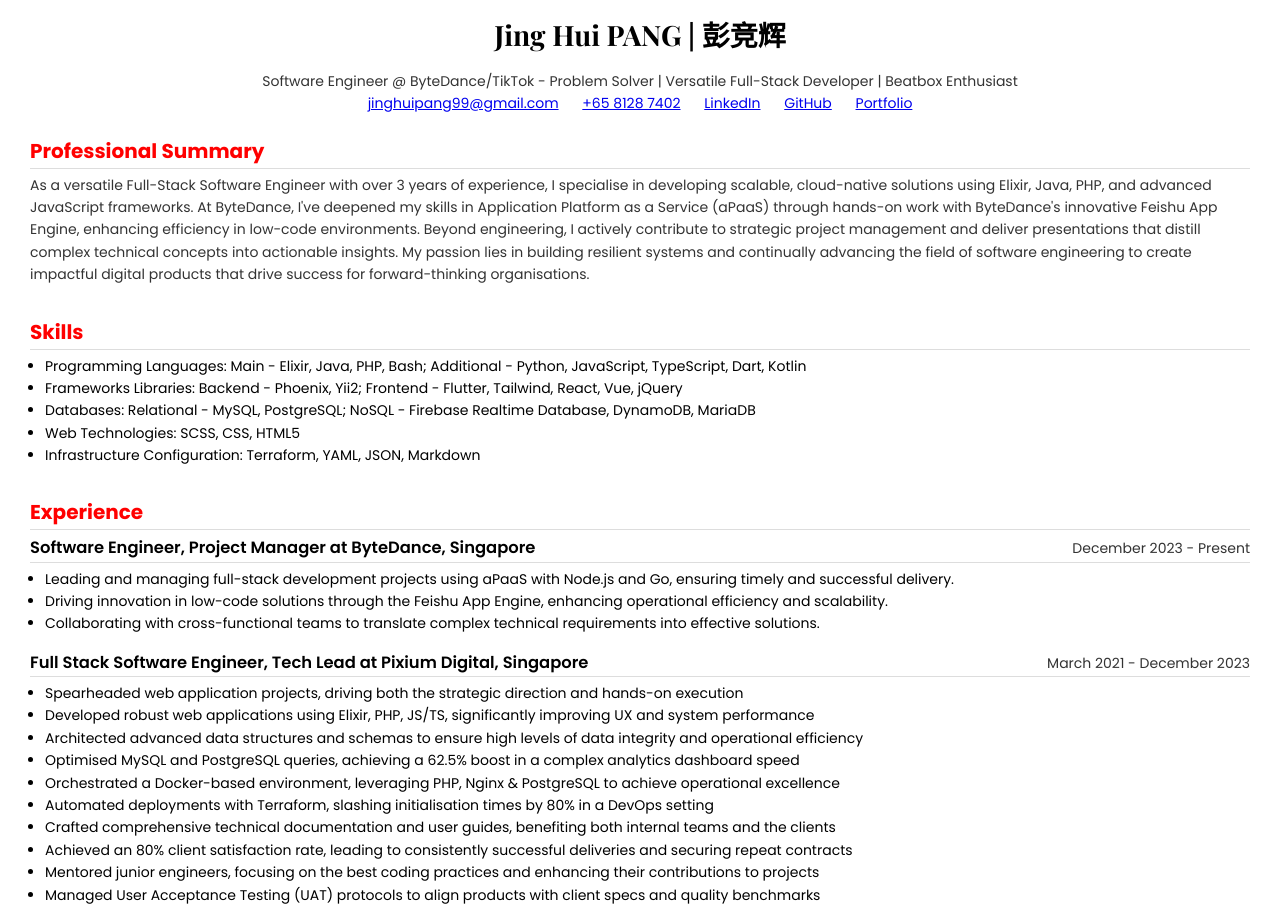
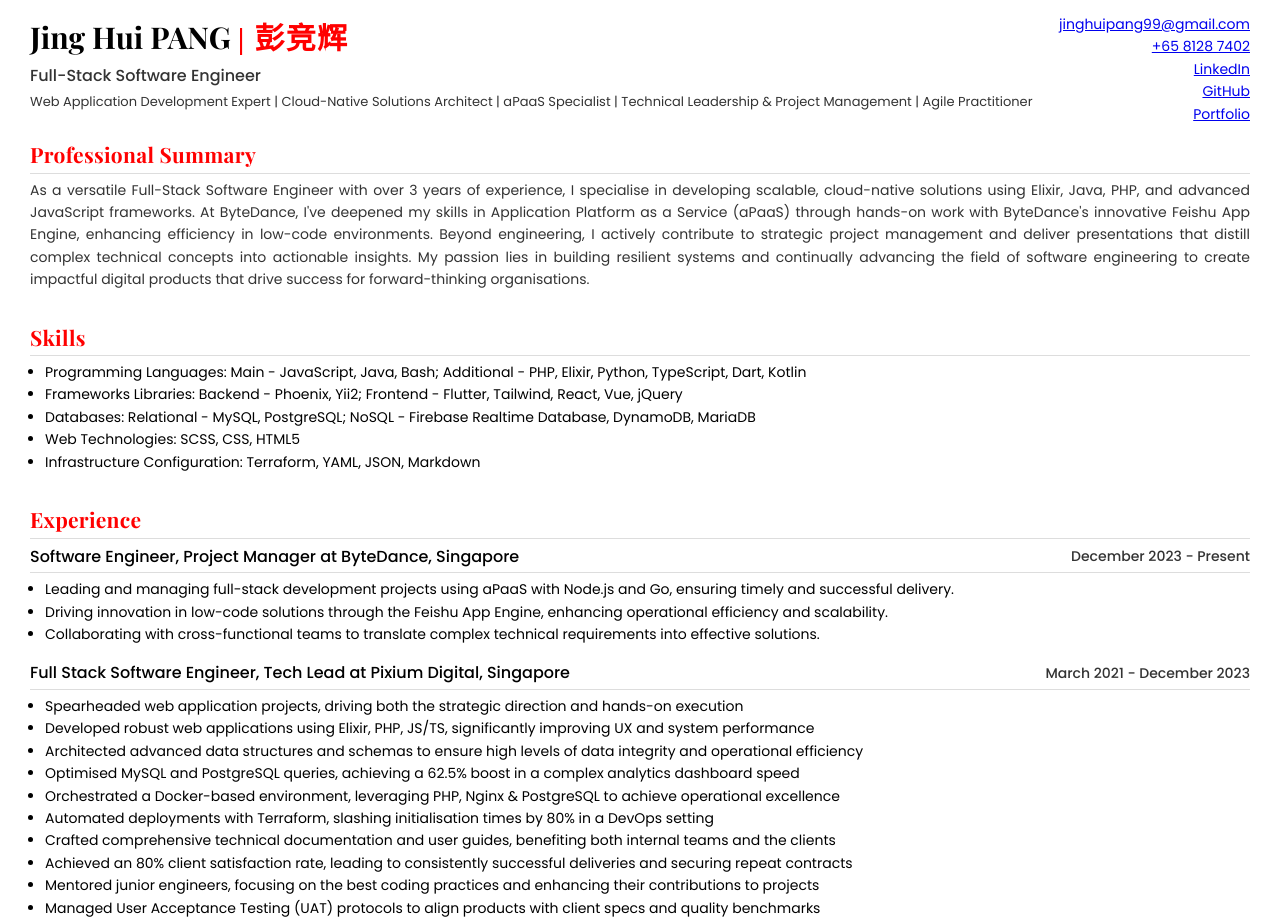
Before and after one commit to enkr1/resume, a plain HTML site: page index.html in a window 1280 px wide. Shown: the top 917 px of the page. Drawn offline with nearby package versions, Linux system fonts and the light colour scheme; a web font is replaced by a local one.

Commit message:
[auto-push]

```diff
--- a/index.html
+++ b/index.html
@@ -56,12 +56,20 @@
 
 <body>
   <header id="resume-header">
-    <h1>
-      Jing Hui PANG | <span class="cn">彭竞辉</span>
-    </h1>
-    <p>
-      Software Engineer @ ByteDance/TikTok - Problem Solver | Versatile Full-Stack Developer | Beatbox Enthusiast
-    </p>
+    <div class="info-area">
+      <h1>
+        Jing Hui PANG <span class="cn">| 彭竞辉</span>
+      </h1>
+      <p class="primary-headline">
+        Full-Stack Software Engineer
+      </p>
+      <p class="sub-headline">
+        Web Application Development Expert | Cloud-Native Solutions Architect | aPaaS Specialist | Technical Leadership
+        &
+        Project Management | Agile Practitioner
+        <!-- | Creative Beatbox Artist -->
+      </p>
+    </div>
     <div id="contact">
       <a href="mailto:jinghuipang99@gmail.com">jinghuipang99@gmail.com</a>
       <a href="tel:+6581287402">+65 8128 7402</a>
--- a/scripts/data.js
+++ b/scripts/data.js
@@ -12,8 +12,8 @@
   "summary": "In the fast-paced world of technology, I distinguish myself as a multifaceted Software Engineer with over 3 years of hands-on experience. Specialised in Java, PHP, and cloud-native solutions like AWS and Terraform, I have led cross-functional teams in delivering high-impact digital products. My unique blend of expertise ranges from scalable microservices and RESTful APIs to advanced data structures and CI/CD pipelines. A staunch advocate of agile methodologies, I transform complex requirements into robust and fault-tolerant systems. As I continually seek challenges that stretch the boundaries of software engineering, I am eager to contribute to forward-thinking organisations leading the tech innovation landscape.",
   "technical_skills": {
     "programming_languages": {
-      "main": ["Elixir", "Java", "PHP", "Bash"],
-      "additional": ["Python", "JavaScript", "TypeScript", "Dart", "Kotlin"]
+      "main": ["JavaScript", "Java", "Bash"],
+      "additional": ["PHP", "Elixir", "Python", "TypeScript", "Dart", "Kotlin"]
     },
     "frameworks_libraries": {
       "backend": ["Phoenix", "Yii2"],
--- a/styles/_base.scss
+++ b/styles/_base.scss
@@ -18,7 +18,6 @@
 }
 
 body {
-  font-family: Arial, sans-serif;
   font-size: 1.4rem;
   line-height: 1.6;
   margin: 0;
--- a/styles/_header.scss
+++ b/styles/_header.scss
@@ -1,16 +1,49 @@
 /* Header Styles */
 #resume-header {
-  text-align: center;
-  margin: 0 0 2rem;
+  display: flex;
+  width: 100%;
+  justify-content: space-between;
+  margin: 0 0 1.3rem;
 
-  h1 {
-    font-family: "Playfair Display", serif;
-    margin: 0 0 1rem;
+  .info-area {
+    text-align: left;
+
+    h1 {
+      font-family: "Playfair Display", serif;
+      font-size: 3rem;
+      font-weight: 700;
+      margin: 0;
+      // color: $primary-color;
+
+      span {
+        // color: $primary-color-light;
+        // color: $primary-color-dark;
+        // color: $primary-text-color;
+        color: $primary-color;
+        letter-spacing: .13rem;
+      }
+    }
+
+    .primary-headline {
+      font-size: 1.6rem;
+      font-weight: 500;
+      margin: 0 0 .3rem;
+    }
+
+    .sub-headline {
+      font-size: 1.3rem;
+    }
   }
 
-  #contact a {
-    margin: 0 1rem;
-    // text-decoration: none;
-    // color: #333;
+  #contact {
+    display: flex;
+    flex-direction: column;
+    align-items: end;
+
+    a {
+      width: fit-content;
+      text-align: right;
+      margin: 0;
+    }
   }
 }
--- a/styles/_resume.scss
+++ b/styles/_resume.scss
@@ -1,7 +1,3 @@
-#resume-header {
-  // ...
-}
-
 #resume-main {
 
   // Section Styles
@@ -13,16 +9,19 @@
     }
 
     h2 {
+      font-size: 2.1rem; // Adjust font size with rem units
+      font-weight: 700;
+      letter-spacing: .03rem;
+      font-family: "Playfair Display", serif;
       border-bottom: .1rem solid $border-color; // Use variable for border color
       padding-bottom: .1rem;
       margin: 0 0 .5rem;
-      font-size: 2rem; // Adjust font size with rem units
-      font-weight: 700;
       color: $heading-color; // Use variable for heading color
     }
 
     h3 {
-      font-weight: 600;
+      font-weight: 500;
+      font-size: 1.6rem;
     }
 
     ul {
@@ -35,6 +34,17 @@
       align-items: center;
       border-bottom: .1rem solid $border-color; // Use variable for border color
       margin: 0 0 .5rem;
+      padding: 0 0 .3rem;
+
+      p {
+        font-weight: 500;
+      }
+    }
+
+    &#summary-section {
+      p {
+        text-align: justify;
+      }
     }
 
     &#experience-section {
```
Also changed, not shown: css/main.css, scripts/main.js.
